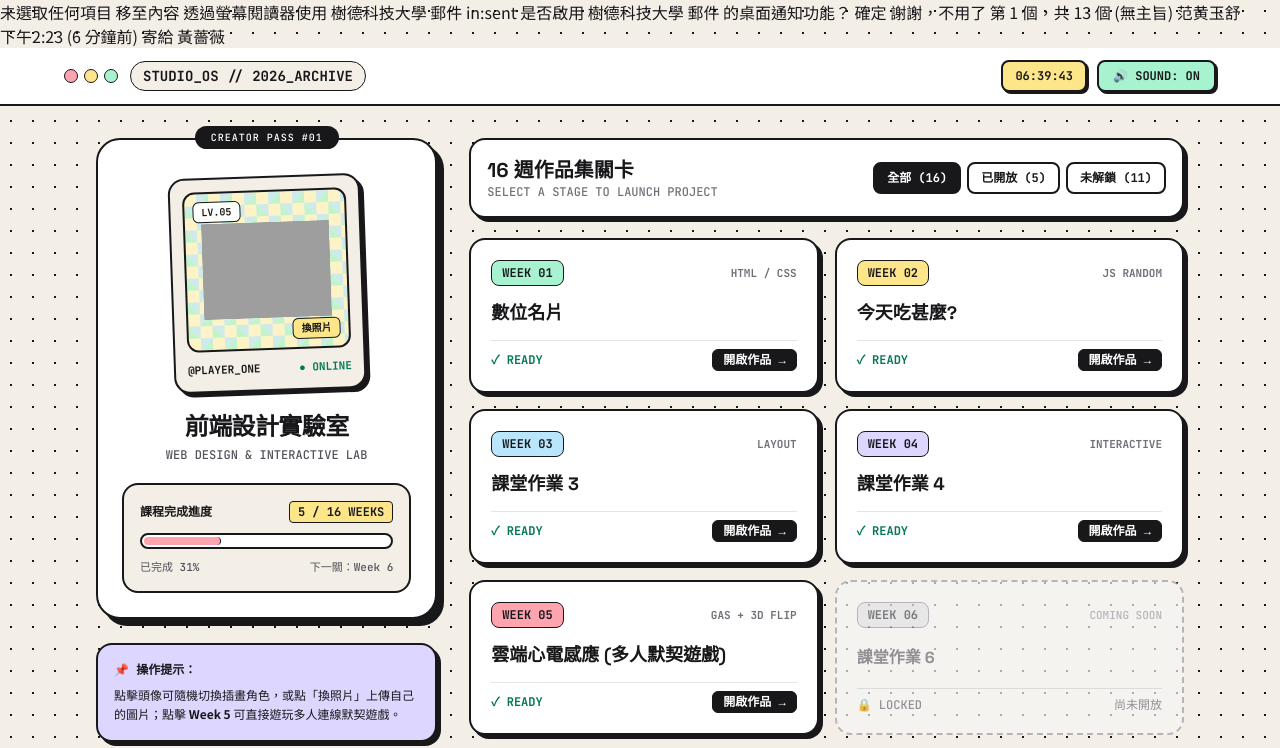
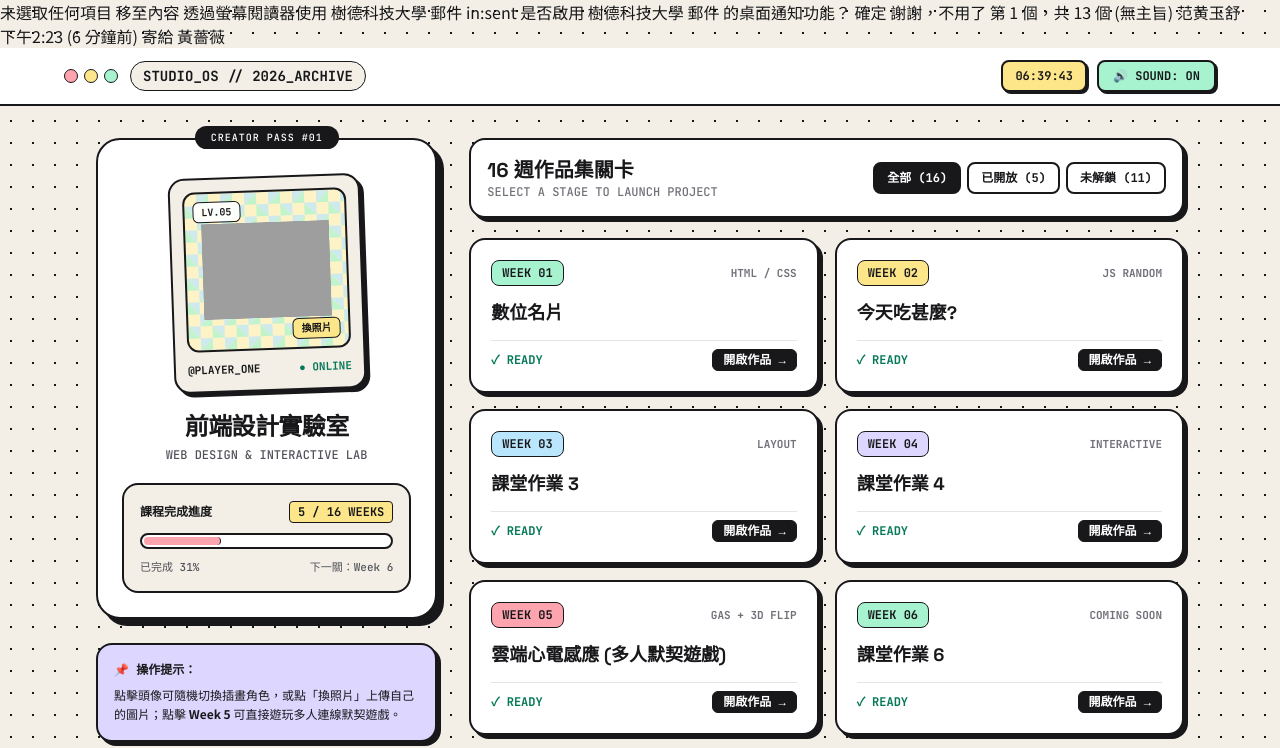
Before and after one commit to s25122156-ops/abc-edu, a plain HTML site: page index.html in a window 1280 px wide. Shown: the top 748 px of the page. Drawn offline with nearby package versions, Linux system fonts and the light colour scheme; grey boxes are pictures that could not be loaded.

Commit message:
Update index.html

```diff
--- a/index.html
+++ b/index.html
@@ -461,7 +461,7 @@ in:sent
       { week: 3, title: "課堂作業 3", tag: "LAYOUT", url: "w3/index.html", unlocked: true },
       { week: 4, title: "課堂作業 4", tag: "INTERACTIVE", url: "w4/index.html", unlocked: true },
       { week: 5, title: "雲端心電感應 (多人默契遊戲)", tag: "GAS + 3D FLIP", url: "#telepathy", unlocked: true, isTelepathy: true },
-      { week: 6, title: "課堂作業 6", tag: "COMING SOON", url: "w6/index.html", unlocked: false },
+      { week: 6, title: "課堂作業 6", tag: "COMING SOON", url: "w6/index.html", unlocked: true },
       { week: 7, title: "課堂作業 7", tag: "COMING SOON", url: "w7/index.html", unlocked: false },
       { week: 8, title: "期中專案", tag: "COMING SOON", url: "w8/index.html", unlocked: false },
       { week: 9, title: "課堂作業 9", tag: "COMING SOON", url: "w9/index.html", unlocked: false },
```
